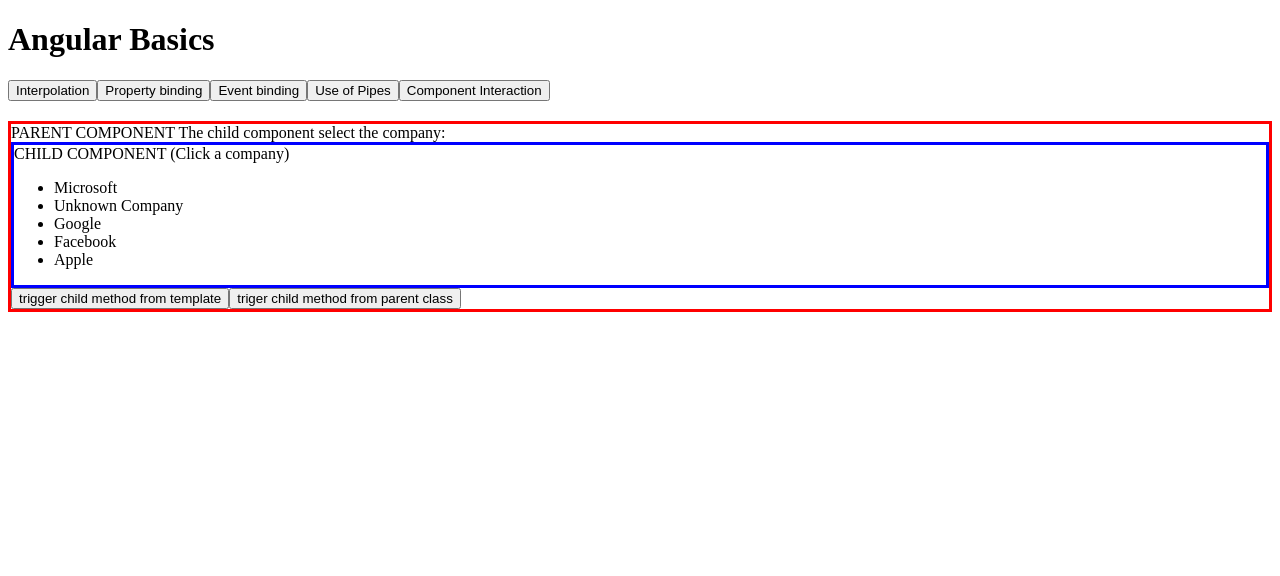
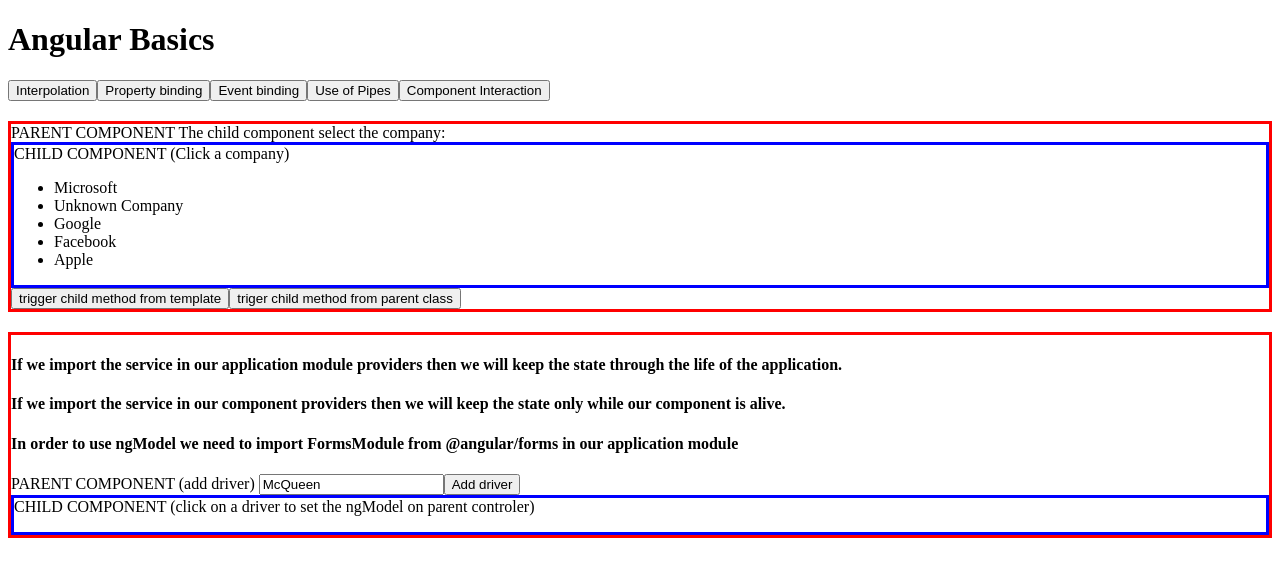
Before and after one commit to Rickinio/Angular-Presentation, an Angular app in the folder Angular/angular-basics/: page /component-interaction in a window 1280 px wide. Shown: the top 576 px of the page. Built offline with nearby package versions, Linux system fonts and the light colour scheme.

Commit message:
use service to communicate with child component. Also use Observable subject

```diff
--- a/Angular/angular-basics/src/app/component-interaction/child.component.ts
+++ b/Angular/angular-basics/src/app/component-interaction/child.component.ts
@@ -24,7 +24,7 @@ export class ChildComponent implements OnInit {
     return this._companies
   }
 
-  constructor() { }
+  constructor() {}
 
   ngOnInit() {
   }
--- /dev/null
+++ b/Angular/angular-basics/src/app/component-interaction/child2.component.html
@@ -0,0 +1,3 @@
+<ul>
+  <li (click)="setSelectedDriver(driver)" *ngFor="let driver of _driversService.drivers">{{driver}}</li>
+</ul>
--- /dev/null
+++ b/Angular/angular-basics/src/app/component-interaction/child2.component.ts
@@ -0,0 +1,21 @@
+import { Component, OnInit } from '@angular/core';
+import { DriversService } from '../shared/drivers.service';
+
+@Component({
+  selector: 'app-child2',
+  templateUrl: './child2.component.html',
+  styleUrls: ['./child2.component.css']
+})
+export class Child2Component implements OnInit {
+
+  constructor(private _driversService:DriversService) {
+
+   }
+
+  ngOnInit() {
+  }
+
+  setSelectedDriver(driver:string){
+    this._driversService.setSelectedDriver(driver);
+  }
+}
--- a/Angular/angular-basics/src/app/component-interaction/component-interaction.component.html
+++ b/Angular/angular-basics/src/app/component-interaction/component-interaction.component.html
@@ -7,3 +7,17 @@
   <input (click)="child.selectYahoo()" type="button" value="trigger child method from template" />
   <input (click)="setYahooCompany()" type="button" value="triger child method from parent class" />
 </div>
+
+
+<div style="border:3px solid red;margin-top:20px;">
+  <h4>If we import the service in our application module providers then we will keep the state through the life of the application.</h4>
+  <h4>If we import the service in our component providers then we will keep the state only while our component is alive.</h4>
+  <h4>In order to use ngModel we need to import FormsModule from @angular/forms in our application module</h4>
+    PARENT COMPONENT (add driver)
+    <input type="text" [(ngModel)]="selectedDriver" />
+    <input type="button" value="Add driver" (click)="addDriver()" />
+    <div style="border:3px solid blue">
+      CHILD COMPONENT (click on a driver to set the ngModel on parent controler)
+      <app-child2></app-child2>
+    </div>
+  </div>
--- a/Angular/angular-basics/src/app/component-interaction/component-interaction.component.ts
+++ b/Angular/angular-basics/src/app/component-interaction/component-interaction.component.ts
@@ -1,29 +1,48 @@
-import { Component, OnInit, ViewChild } from '@angular/core';
-import { ChildComponent } from './child.component'
+import { Component, OnInit, ViewChild, Input, OnDestroy } from '@angular/core';
+import { ChildComponent } from './child.component';
+import { DriversService } from '../shared/drivers.service';
+import { Subscription } from 'rxjs/Subscription';
 
 @Component({
   selector: 'app-component-interaction',
   templateUrl: './component-interaction.component.html',
-  styleUrls: ['./component-interaction.component.css']
+  styleUrls: ['./component-interaction.component.css'],
+  //providers:[DriversService]
 })
-export class ComponentInteractionComponent implements OnInit {
+export class ComponentInteractionComponent implements OnInit,OnDestroy {
   companies: string[] = ["Microsoft", "", "Google", "Facebook", "Apple"];
   selectedCompany: string;
+
+  selectedDriver: string = "McQueen";
+  driveSubscription:Subscription;
 
   @ViewChild(ChildComponent)
   private childComponent: ChildComponent;
 
-  constructor() { }
+  constructor(private _driversService: DriversService) {
+    this.driveSubscription = this._driversService.selectedDriverStream$
+      .subscribe(
+          driver => this.selectedDriver = driver
+      );
+  }
 
   ngOnInit() {
   }
+
+  ngOnDestroy(): void {
+    this.driveSubscription.unsubscribe();
+  }
+
 
   setSelectedCompany(company: string): void {
     this.selectedCompany = company;
   }
 
-  setYahooCompany() {
+  setYahooCompany(): void {
     this.childComponent.selectYahoo();
   }
 
+  addDriver(): void {
+    this._driversService.addDriver(this.selectedDriver);
+  }
 }
--- /dev/null
+++ b/Angular/angular-basics/src/app/shared/drivers.service.ts
@@ -0,0 +1,18 @@
+import { Injectable } from '@angular/core';
+import {Subject} from 'rxjs/Subject';
+
+@Injectable()
+export class DriversService {
+  drivers: string[] = [];
+  selectedDriver:Subject<string> = new Subject<string>();
+  selectedDriverStream$ = this.selectedDriver.asObservable();
+
+  addDriver(driver:string){
+    this.drivers.push(driver);
+  }
+
+  setSelectedDriver(driver:string){
+    this.selectedDriver.next(driver);
+  }
+
+}
```
Also changed, not shown: Angular/angular-basics/src/app/app.module.ts (+7 -2 lines), Angular/angular-basics/src/app/component-interaction/child2.component.css (added), 2 other files (tests, documents, lock files or other folders).
